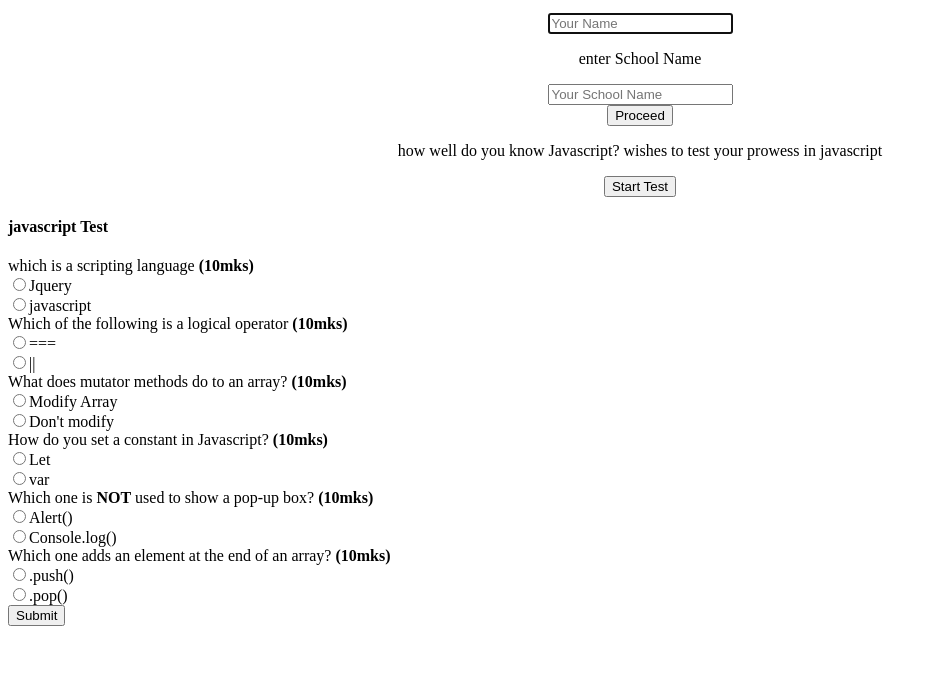
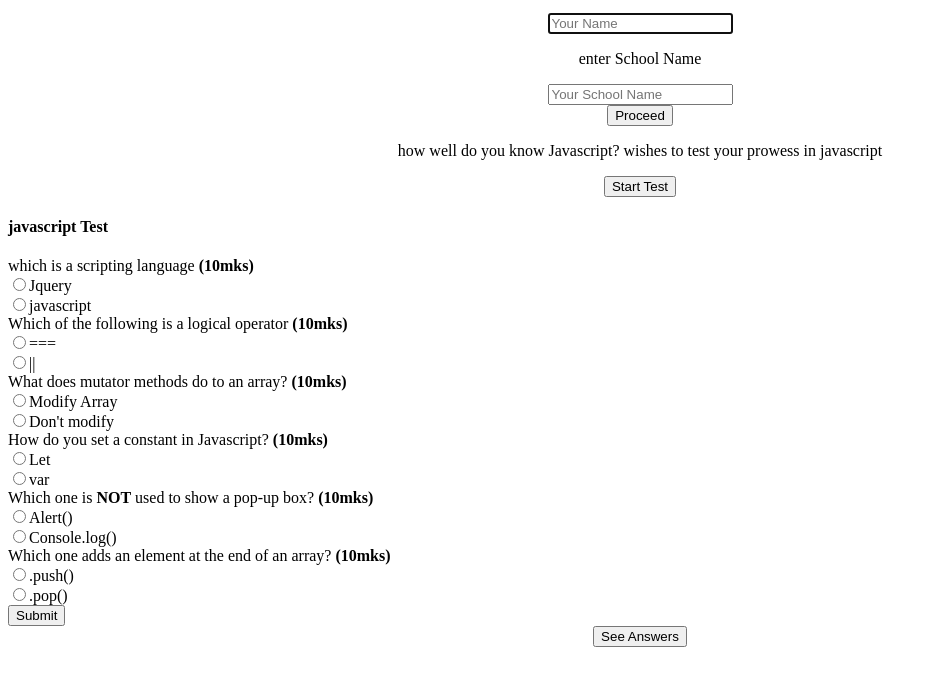
Before and after one commit to dan-jugz/quiz, a plain HTML site: page index.html in a window 1280 px wide. Shown: the part 101-786 px from the top of the page, without its empty margins (0-938 px from the left). Drawn offline with Linux system fonts and the light colour scheme.

Commit message:
submission protocol after user finished quiz

```diff
--- a/index.html
+++ b/index.html
@@ -59,6 +59,13 @@
         </form>
       </div>
     </div>
+    <center>
+         <div id="hide">
+           <div id="results"></div>
+           <button type="button" id="seeResults" class="btn btn-success" name="button">See Answers</button>
+         </div>
+       </center>
+     </div>
 
   </body>
 </html>
```
